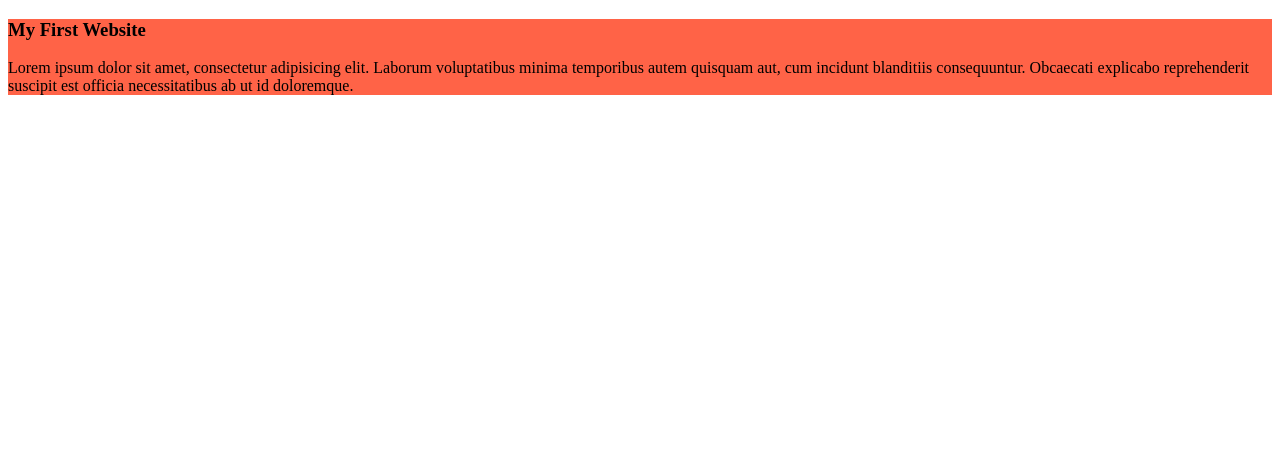
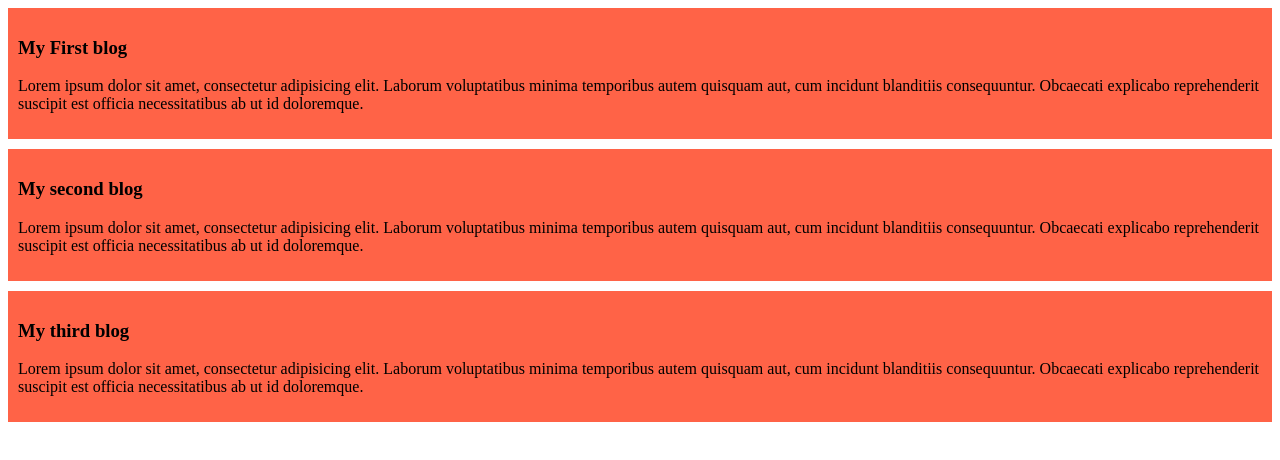
Before and after one commit to mahijamil/my-cool-website, a plain HTML site: page index.html in a window 1280 px wide. Drawn offline with Linux system fonts and the light colour scheme.

Commit message:
added the second and the third blog

```diff
--- a/index.html
+++ b/index.html
@@ -8,7 +8,15 @@
 </head>
 <body>
     <div>
-        <h3>My First Website</h3>
+        <h3>My First blog</h3>
+        <p>Lorem ipsum dolor sit amet, consectetur adipisicing elit. Laborum voluptatibus minima temporibus autem quisquam aut, cum incidunt blanditiis consequuntur. Obcaecati explicabo reprehenderit suscipit est officia necessitatibus ab ut id doloremque.</p>
+    </div>
+    <div>
+        <h3>My second blog</h3>
+        <p>Lorem ipsum dolor sit amet, consectetur adipisicing elit. Laborum voluptatibus minima temporibus autem quisquam aut, cum incidunt blanditiis consequuntur. Obcaecati explicabo reprehenderit suscipit est officia necessitatibus ab ut id doloremque.</p>
+    </div>
+    <div>
+        <h3>My third blog</h3>
         <p>Lorem ipsum dolor sit amet, consectetur adipisicing elit. Laborum voluptatibus minima temporibus autem quisquam aut, cum incidunt blanditiis consequuntur. Obcaecati explicabo reprehenderit suscipit est officia necessitatibus ab ut id doloremque.</p>
     </div>
 </body>
--- a/styles/blog.css
+++ b/styles/blog.css
@@ -1,3 +1,5 @@
 div{
     background-color: tomato;
+    padding: 10px;
+    margin-bottom: 10px;
 }
```
